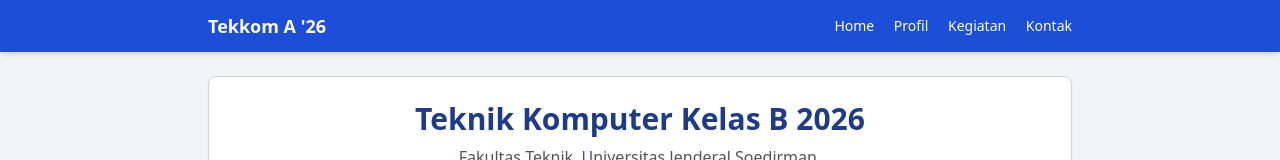
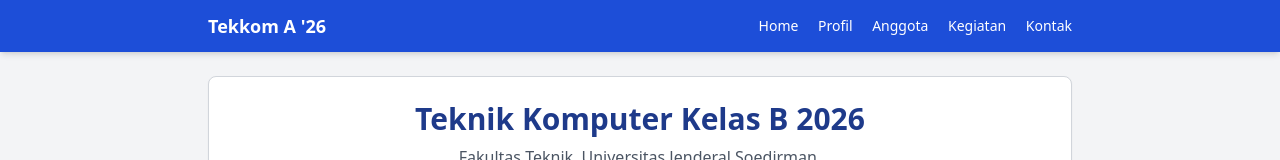
Before and after one commit to rafli1407/Tekkom26B, a plain HTML site: page index.html in a window 1280 px wide. Shown: the top 160 px of the page. Drawn offline with nearby package versions, Linux system fonts and the light colour scheme.

Commit message:
feat: tambah navigasi anggota

```diff
--- a/index.html
+++ b/index.html
@@ -20,6 +20,7 @@
       <div class="space-x-4 text-sm">
         <a href="#home" class="hover:underline">Home</a>
         <a href="#about" class="hover:underline">Profil</a>
+        <a href="#anggota" class="hover:underline">Anggota</a>
         <a href="#proker" class="hover:underline">Kegiatan</a>
         <a href="#contact" class="hover:underline">Kontak</a>
       </div>
@@ -83,7 +84,7 @@
       <h3 class="font-bold text-gray-800 mb-3">Struktur Pengurus Inti</h3>
 
       <!-- Grid Pengurus: 1 kolom di HP, 4 kolom di Desktop -->
-      <div class="grid grid-cols-1 sm:grid-cols-4 gap-4 text-center">
+      <div id="anggota" class="grid grid-cols-1 sm:grid-cols-4 gap-4 text-center">
         <!-- Pengurus 1 -->
         <div class="p-4 bg-gray-50 border border-gray-200 rounded">
           <img src="photos/Bimo.png" alt="Raka" class="w-48 h-48 mx-auto rounded-lg object-cover mb-2 border">
```
